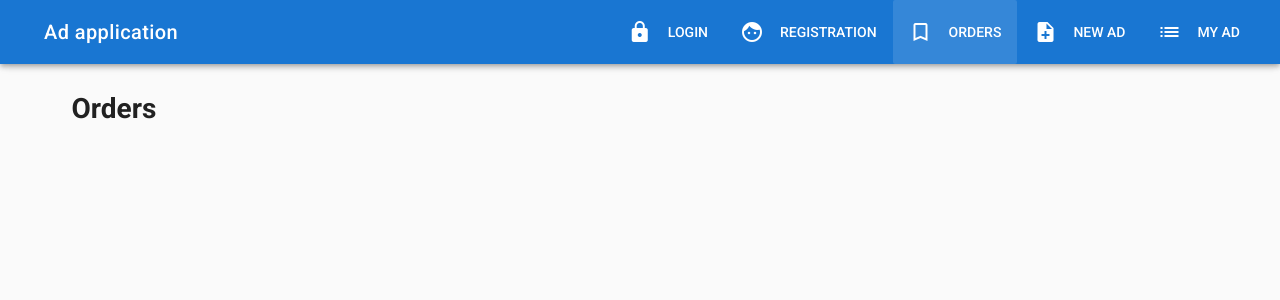
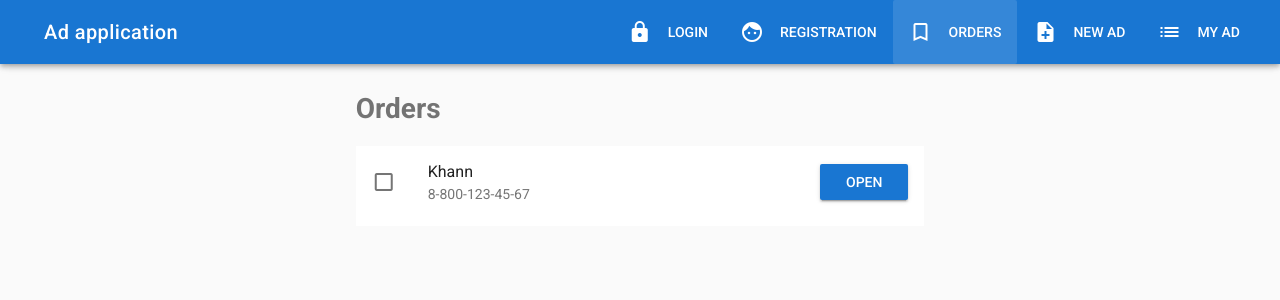
Before and after one commit to elkhann/ad-project, a Vue app: page /orders in a window 1280 px wide. Shown: the top 300 px of the page. Built offline with nearby package versions, Linux system fonts and the light colour scheme.

Commit message:
Создание страницы заказов

```diff
--- a/src/components/Home.vue
+++ b/src/components/Home.vue
@@ -5,15 +5,45 @@
       <v-layout row>
         <v-flex xs12>
           <v-carousel>
-          <v-carousel-item></v-carousel-item>
+          <v-carousel-item
+            v-for="ad in ads"
+            :key="ad.id"
+            :src="ad.imageSrc"
+          >
+            <div class="car-link">
+              <v-btn class="error" :to="'/ad/' + ad.id">{{ ad.title }}</v-btn>
+            </div>
+          </v-carousel-item>
           </v-carousel>
         </v-flex>
       </v-layout>
     </v-container>
-    <v-container>
-      <v-layout row>
-        <v-flex xs12>
-          <h1>Home</h1>
+    <v-container grid-list-lg>
+      <v-layout row wrap>
+        <v-flex
+          xs12
+          sm6
+          md4
+          v-for="ad in ads"
+          :key="ad.id"
+        >
+          <v-card>
+            <v-card-media
+              :src="ad.imageSrc"
+              height="300px"
+            >
+            </v-card-media>
+            <v-card-title primary-title>
+              <div>
+                <h3 class="headline mb-0">{{ ad.title }}</h3>
+                <div>{{ ad.description }}</div>
+              </div>
+            </v-card-title>
+            <v-card-actions>
+              <v-btn flat :to="'/ad/' + ad.id">Open</v-btn>
+              <v-btn raised class="primary">Buy</v-btn>
+            </v-card-actions>
+          </v-card>
         </v-flex>
       </v-layout>
     </v-container>
@@ -23,7 +53,44 @@
 <script>
   export default {
     data () {
-      return {}
+      return {
+        ads: [
+          {
+            title: 'First ad',
+            description: 'Hello',
+            promo: false,
+            imageSrc: 'https://vuetifyjs.com/static/doc-images/carousel/planet.jpg',
+            id: 123
+          },
+          {
+            title: 'Second ad',
+            description: 'Hello',
+            promo: true,
+            imageSrc: 'https://vuetifyjs.com/static/doc-images/carousel/bird.jpg',
+            id: 1234
+          },
+          {
+            title: 'Third ad',
+            description: 'Hello',
+            promo: true,
+            imageSrc: 'https://vuetifyjs.com/static/doc-images/carousel/sky.jpg',
+            id: 12345
+          }
+        ]
+      }
     }
   }
 </script>
+
+<style scoped>
+  .car-link {
+    position: absolute;
+    bottom: 50px;
+    left: 50%;
+    background: rgba(0, 0, 0, 0.5);
+    transform: translate(-50%, 0);
+    padding: 5px 15px;
+    border-top-left-radius: 5px;
+    border-top-right-radius: 5px;
+  }
+</style>
--- a/src/components/User/Orders.vue
+++ b/src/components/User/Orders.vue
@@ -1,8 +1,33 @@
 <template>
   <v-container>
     <v-layout row>
-      <v-flex xs12>
-        <h1>Orders</h1>
+      <v-flex xs12 sm6 offset-sm3>
+        <h1 class="text--secondary mb-3">Orders</h1>
+        <v-list two-line subheader>
+          <v-list-tile
+            avatar
+            v-for="order in orders"
+            v-bind:key="order.id"
+          >
+            <v-list-tile-action>
+              <v-checkbox
+                color="success"
+                :input-value="order.done"
+                @change="markDone(order)"
+              ></v-checkbox>
+            </v-list-tile-action>
+            <v-list-tile-content>
+              <v-list-tile-title>{{ order.name }}</v-list-tile-title>
+              <v-list-tile-sub-title>{{ order.tel }}</v-list-tile-sub-title>
+            </v-list-tile-content>
+            <v-list-tile-action>
+              <v-btn
+                :to="'/ad/' + order.adId"
+                class="primary"
+              >Open</v-btn>
+            </v-list-tile-action>
+          </v-list-tile>
+        </v-list>
       </v-flex>
     </v-layout>
   </v-container>
@@ -11,7 +36,22 @@
 <script>
   export default {
     data () {
-      return {}
+      return {
+        orders: [
+          {
+            id: 'fds3',
+            name: 'Khann',
+            tel: '8-800-123-45-67',
+            adId: '123',
+            done: false
+          }
+        ]
+      }
+    },
+    methods: {
+      markDone (order) {
+        order.done = true
+      }
     }
   }
 </script>
```
